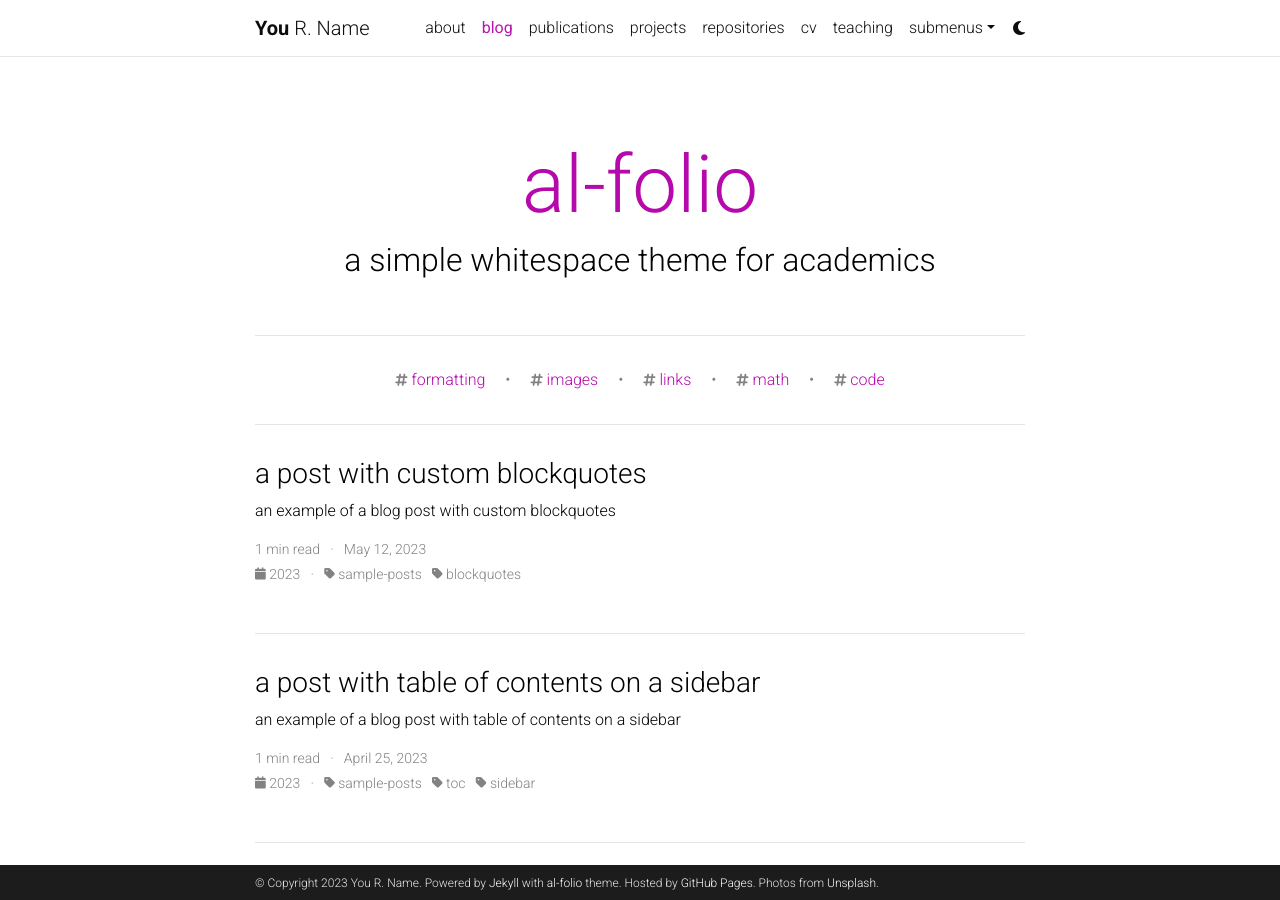
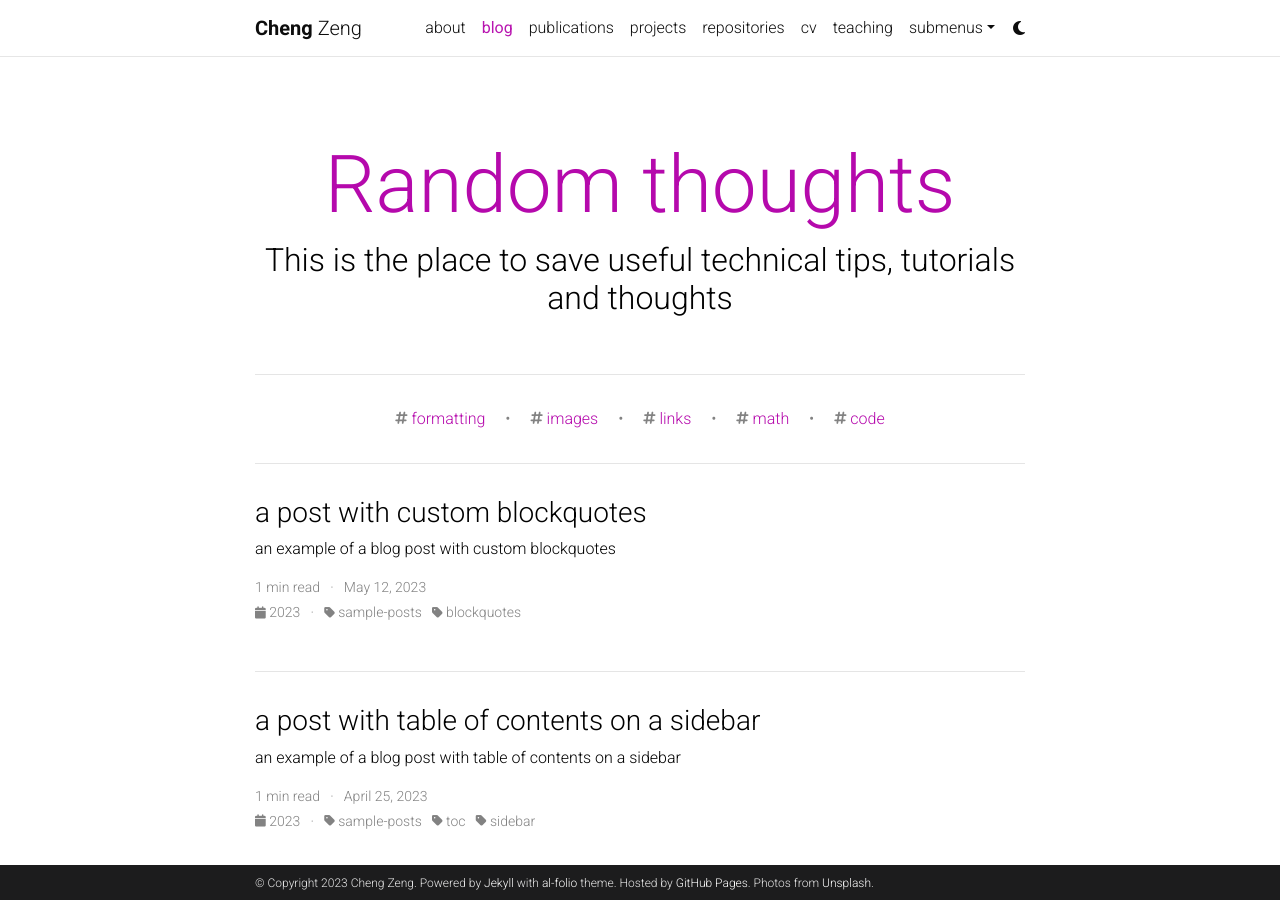
Before and after one commit to cengc13/website, a Jekyll site: the page built from blog/index.html, in a window 1280 px wide and 900 px high. Built offline with Jekyll 4.4.1, drawn with Linux system fonts in a browser that asks for light colours; the list of posts is cut into pages by our own code; comment, search, counter and statistics services are not loaded; a style sheet for code colours, icons or effects is not loaded.

```diff
--- a/_config.yml
+++ b/_config.yml
@@ -3,10 +3,10 @@
 # -----------------------------------------------------------------------------
 
 title: blank # the website title (if blank, full name will be used instead)
-first_name: You
-middle_name: R.
-last_name: Name
-email: you@example.com
+first_name: Cheng
+middle_name:
+last_name: Zeng
+email: c.zeng@northeastern.edu
 description: > # the ">" symbol means to ignore newlines until "footer_text:"
   A simple, whitespace theme for academics. Based on [*folio](https://github.com/bogoli/-folio) design.
 footer_text: >
@@ -122,9 +122,9 @@ bing_site_verification:  # out your bing-site-verification ID (Bing Webmaster)
 # Blog
 # -----------------------------------------------------------------------------
 
-blog_name: al-folio # blog_name will be displayed in your blog page
+blog_name: Random thoughts # blog_name will be displayed in your blog page
 blog_nav_title: blog # your blog must have a title for it to be displayed in the nav bar
-blog_description: a simple whitespace theme for academics
+blog_description: This is the place to save useful technical tips, tutorials and thoughts
 permalink: /blog/:year/:title/
 
 # Pagination
@@ -139,7 +139,7 @@ related_blog_posts:
 # Follow instructions on https://giscus.app/ to setup for your repo to fill out
 # the information below.
 giscus:
-  repo: alshedivat/al-folio      # <your-github-user-name>/<your-github-repo-name>
+  repo: cz-website/website      # <your-github-user-name>/<your-github-repo-name>
   repo_id: MDEwOlJlcG9zaXRvcnk2MDAyNDM2NQ==
   category: Comments             # name of the category under which discussions will be created
   category_id: DIC_kwDOA5PmLc4CTBt6
@@ -152,7 +152,7 @@ giscus:
   lang: en
 
 # Disqus comments (DEPRECATED)
-disqus_shortname: al-folio # put your disqus shortname
+disqus_shortname:  # put your disqus shortname
 # https://help.disqus.com/en/articles/1717111-what-s-a-shortname
 
 # External sources.
```
Also changed, not shown: _pages/about.md (+1 -1 lines).
